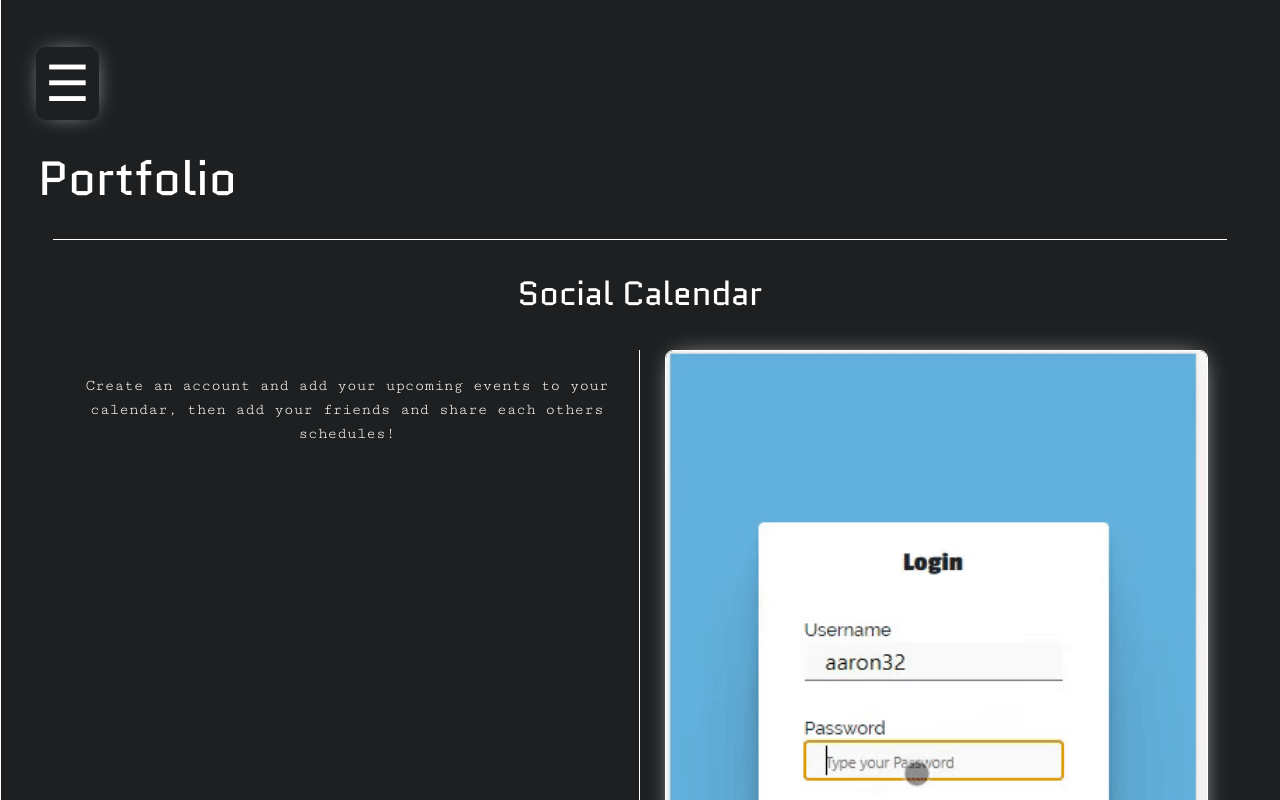
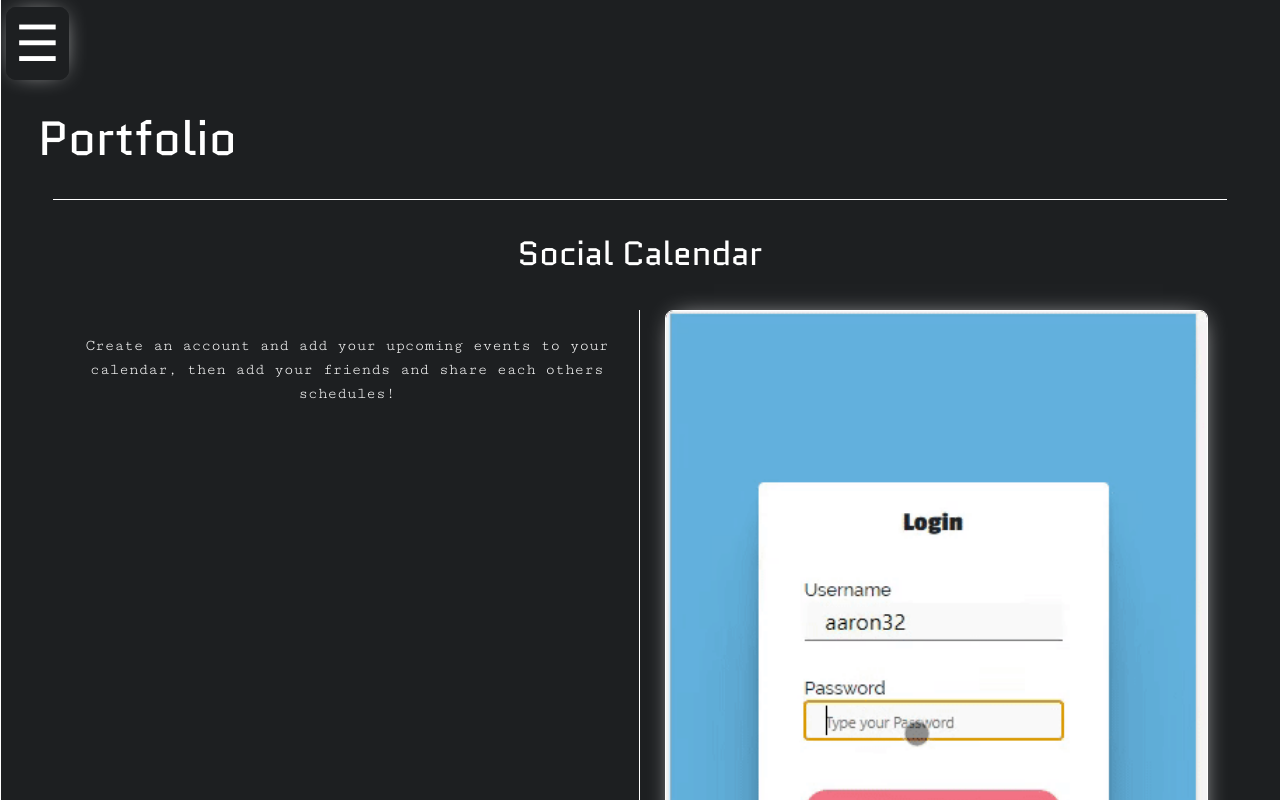
Before and after one commit to Aaron32365/Portfolio-Revamp, a React (Create React App) app in the folder portfolio-ui/: page /Portfolio in a window 1280 px wide. Shown: the top 800 px of the page. Built offline with nearby package versions, Linux system fonts and the light colour scheme; no server answers.

Commit message:
adjusted margin on navbtn

```diff
--- a/portfolio-ui/src/components/sideNav/sideNav.css
+++ b/portfolio-ui/src/components/sideNav/sideNav.css
@@ -68,9 +68,6 @@ body {
     .sidenavs a {font-size: 18px;}
   }
 
-  #marginTop{
-      margin-top: 40px;
-  }
   .selected{
       color: white !important;
       border-bottom-style: solid !important;
@@ -94,7 +91,7 @@ body {
 
   .navbtn{
     padding: 6px !important;
-    margin-left: 30px !important;
+    /* margin-left: 30px !important; */
     color: white;
   }
 
```
